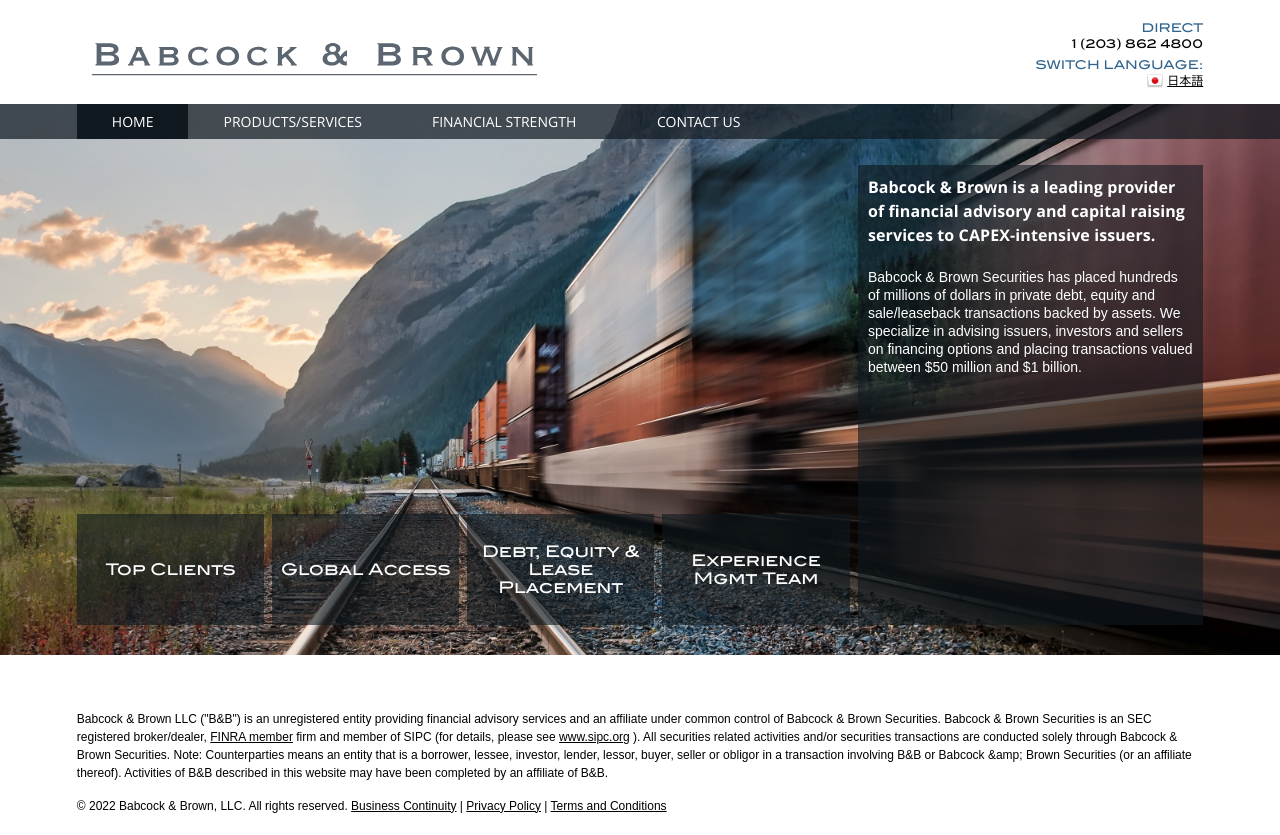
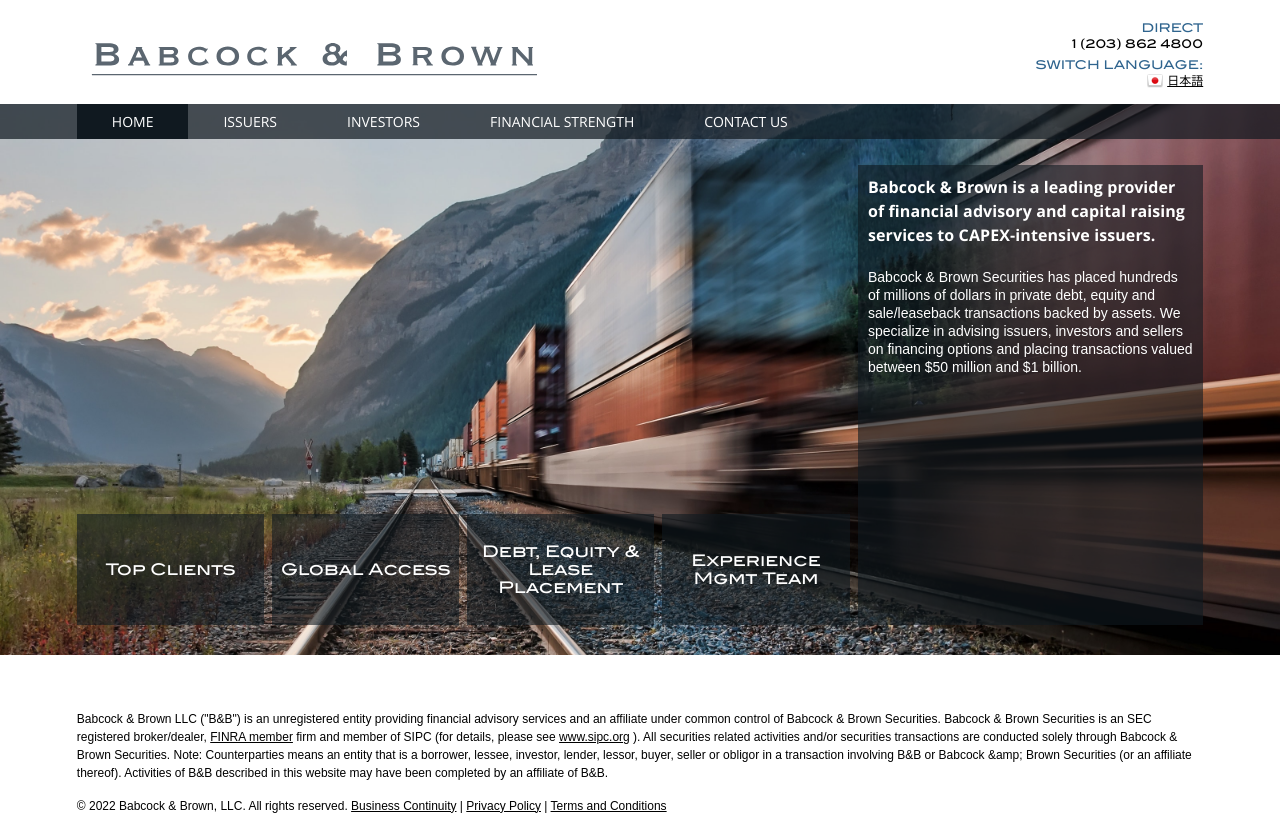
Before and after one commit to InizioDesigns/japanese-operating-lease, a Next.js app: page / in a window 1280 px wide. Built offline with nearby package versions, Linux system fonts and the light colour scheme.

Commit message:
update primary nav

```diff
--- a/components/header.js
+++ b/components/header.js
@@ -55,17 +55,10 @@
                 <nav id="mainnav" role="navigation">
                     <ul>
                         <li id="homeNav"><Link href="/" passHref>{home}</Link></li>
-                        <li id="productsNav" className="topnav"><span id="products">Products/Services</span>
-                            <ul id="productsSubnav" className="subnav">
-                                <li id="airlinesSubnav"><Link href="/issuers" passHref>{issuers}</Link></li>
-                                <li id="investorsSubnav"><Link href="/investors" passHref>{investors}</Link></li>
-                            </ul>
-                        </li>
-                        <li id="aboutNav" className="topnav"><span id="aboutus">About Us</span>
-                            <ul id="aboutSubnav" className="subnav">
-                                <li id="strengthNav"><Link href="/financial-strength" passHref>{strength}</Link></li>
-                            </ul>
-                        </li>
+
+                        <li id="airlinesSubnav" className="topnav"><Link href="/issuers" passHref>{issuers}</Link></li>
+                        <li id="investorsSubnav" className="topnav"><Link href="/investors" passHref>{investors}</Link></li>
+                        <li id="strengthNav" className="topnav"><Link href="/financial-strength" passHref>{strength}</Link></li>
                         <li id="contactNav"><Link href="/contact-us" passHref>{contact}</Link></li>
                         <li id="navLanguage" className="flagLink">{<LanguageSwitcher />}</li>
                     </ul>
```
